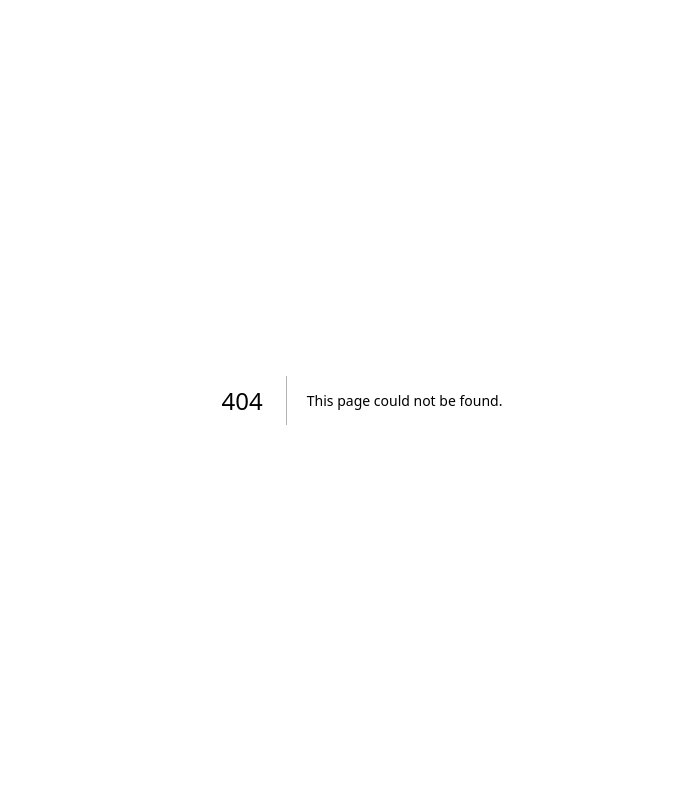
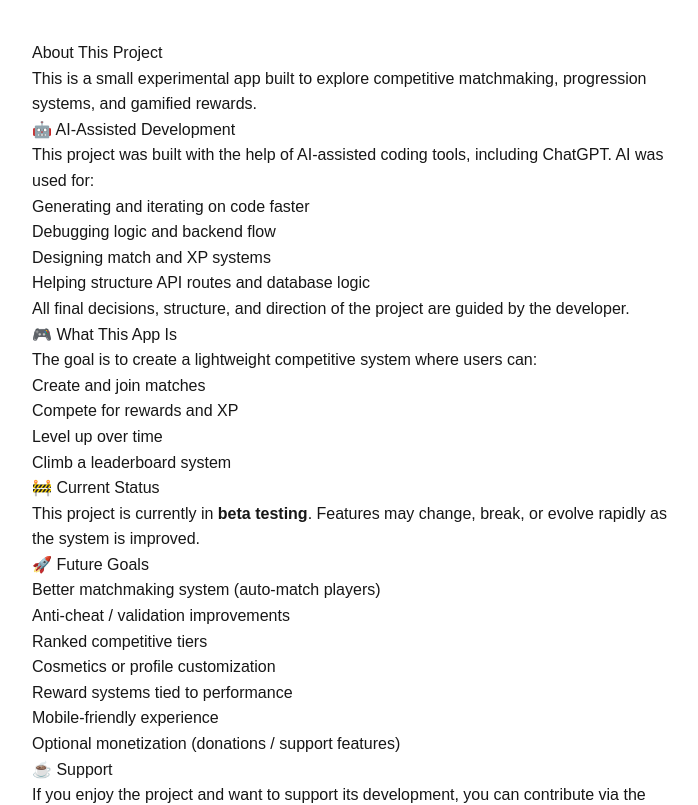
Before and after one commit to FTWJade/Bounty-app, a Next.js app: page /about in a window 1280 px wide. Before the commit this address had no page. Shown: the top 805 px of the page, without its empty margins (278-976 px from the left). Built offline with nearby package versions, Linux system fonts and the light colour scheme.

Commit message:
first beta deploy

```diff
--- /dev/null
+++ b/app/about/page.tsx
@@ -0,0 +1,88 @@
+"use client";
+
+import Link from "next/link";
+
+export default function AboutPage() {
+  return (
+    <main
+      style={{
+        maxWidth: 700,
+        margin: "0 auto",
+        padding: "40px 20px",
+        fontFamily: "Arial",
+        lineHeight: 1.6,
+      }}
+    >
+      <h1>About This Project</h1>
+
+      <p>
+        This is a small experimental app built to explore competitive
+        matchmaking, progression systems, and gamified rewards.
+      </p>
+
+      <h2>🤖 AI-Assisted Development</h2>
+
+      <p>
+        This project was built with the help of AI-assisted coding tools,
+        including ChatGPT. AI was used for:
+      </p>
+
+      <ul>
+        <li>Generating and iterating on code faster</li>
+        <li>Debugging logic and backend flow</li>
+        <li>Designing match and XP systems</li>
+        <li>Helping structure API routes and database logic</li>
+      </ul>
+
+      <p>
+        All final decisions, structure, and direction of the project are
+        guided by the developer.
+      </p>
+
+      <h2>🎮 What This App Is</h2>
+
+      <p>
+        The goal is to create a lightweight competitive system where users can:
+      </p>
+
+      <ul>
+        <li>Create and join matches</li>
+        <li>Compete for rewards and XP</li>
+        <li>Level up over time</li>
+        <li>Climb a leaderboard system</li>
+      </ul>
+
+      <h2>🚧 Current Status</h2>
+
+      <p>
+        This project is currently in <b>beta testing</b>. Features may change,
+        break, or evolve rapidly as the system is improved.
+      </p>
+
+      <h2>🚀 Future Goals</h2>
+
+      <ul>
+        <li>Better matchmaking system (auto-match players)</li>
+        <li>Anti-cheat / validation improvements</li>
+        <li>Ranked competitive tiers</li>
+        <li>Cosmetics or profile customization</li>
+        <li>Reward systems tied to performance</li>
+        <li>Mobile-friendly experience</li>
+        <li>Optional monetization (donations / support features)</li>
+      </ul>
+
+      <h2>☕ Support</h2>
+
+      <p>
+        If you enjoy the project and want to support its development, you can
+        contribute via the support link in the main app.
+      </p>
+
+      <hr style={{ margin: "30px 0" }} />
+
+      <Link href="/" style={{ color: "blue" }}>
+        ← Back to app
+      </Link>
+    </main>
+  );
+}
--- a/app/api/match/get/route.ts
+++ b/app/api/match/get/route.ts
@@ -5,7 +5,6 @@ const EXPIRE_MINUTES = 10;
 function isExpired(match: any) {
   const createdTime = new Date(match.created_at).getTime();
   const now = Date.now();
-
   return now - createdTime > EXPIRE_MINUTES * 60 * 1000;
 }
 
@@ -19,28 +18,57 @@ export async function GET(req: Request) {
 
   const { data: match, error } = await supabaseAdmin
     .from("matches")
-    .select(`
-      *,
-      creator:bounties!matches_creator_id_fkey(username),
-      opponent:bounties!matches_opponent_id_fkey(username)
-    `)
+    .select("*")
     .eq("id", id)
     .single();
 
-  // ❌ not found
   if (!match || error) {
     return Response.json({ error: "Not found" }, { status: 404 });
   }
 
-  // 🧠 auto-expire logic
+  // 👇 fetch creator
+  const { data: creator } = await supabaseAdmin
+    .from("bounties")
+    .select("username")
+    .eq("user_id", match.creator_id)
+    .single();
+
+  // 👇 fetch opponent (if exists)
+  let opponent = null;
+
+  if (match.opponent_id) {
+    const { data } = await supabaseAdmin
+      .from("bounties")
+      .select("username")
+      .eq("user_id", match.opponent_id)
+      .single();
+
+    opponent = data;
+  }
+
+  // 🧠 expire logic
   if (match.status === "open" && isExpired(match)) {
     await supabaseAdmin
       .from("matches")
       .update({ status: "cancelled" })
       .eq("id", match.id);
 
-    match.status = "cancelled";
+    return Response.json({
+      data: {
+        ...match,
+        status: "cancelled",
+        creator,
+        opponent,
+      },
+    });
   }
 
-  return Response.json({ data: match });
+  // ✅ ALWAYS include creator + opponent
+  return Response.json({
+    data: {
+      ...match,
+      creator,
+      opponent,
+    },
+  });
 }
--- a/app/page.tsx
+++ b/app/page.tsx
@@ -22,23 +22,27 @@ const [didCreateMatch, setDidCreateMatch] = useState(false);
 const isMatchVisible =
   currentMatch &&
   currentMatch.status !== "finished" &&
-  currentMatch.status !== "expired";
+  currentMatch.status !== "expired" &&
+  currentMatch.status !== "cancelled";
+const getUsername = (user: any) => {
+  if (!user) return "Waiting...";
+  if (Array.isArray(user)) return user[0]?.username || "Waiting...";
+  return user.username || "Waiting...";
+};
 
-const addDebugXP = (amount: number) => {
-  const newPoints = points + amount;
+// const addDebugXP = (amount: number) => {
+//   const newPoints = points + amount;
 
-    const inMatch =
-    currentMatch?.status === "open" ||
-    currentMatch?.status === "active";
-
-    const canVote = currentMatch?.status === "active";
+//     const inMatch =
+//     currentMatch?.status === "open" ||
+//     currentMatch?.status === "active";
 
 
-  setPoints(newPoints);
-  animateXP(newPoints);
+//   setPoints(newPoints);
+//   animateXP(newPoints);
 
-  console.log("🧪 DEBUG XP ADDED:", amount, "NEW TOTAL:", newPoints);
-};
+//   console.log("🧪 DEBUG XP ADDED:", amount, "NEW TOTAL:", newPoints);
+// };
 
 
   const animateXP = (target: number) => {
@@ -96,7 +100,11 @@ useEffect(() => {
       const match = data.data;
 
       setCurrentMatch(match);
-      if (match.status === "finished" || match.status === "expired") {
+      if (
+        match.status === "finished" ||
+        match.status === "expired" ||
+        match.status === "cancelled"
+      ) {
         clearInterval(interval);
         active = false;
 
@@ -241,9 +249,38 @@ const btn = {
       fontFamily: "Arial"
     }}>
 
+      <div
+  style={{
+    position: "absolute",
+    top: 10,
+    left: 10,
+    fontSize: 14,
+  }}
+>
+  <a
+    href="/about"
+    style={{
+      color: "#555",
+      textDecoration: "none",
+    }}
+  >
+    About
+  </a>
+</div>
+
 <button
   style={{ ...btn, background: "#444", color: "white" }}
   onClick={async () => {
+
+    await fetch("/api/bounty", {
+  method: "POST",
+  headers: { "Content-Type": "application/json" },
+  body: JSON.stringify({
+    user_id: session.user.id,
+    username: session.user.name,
+  }),
+});
+
     const res = await fetch("/api/match/create", {
       method: "POST",
       headers: { "Content-Type": "application/json" },
@@ -255,8 +292,12 @@ const btn = {
     console.log("CREATE RESULT:", result);
 
 if (result.data) {
-  setCurrentMatch(result.data);
-  setMatchId(result.data.id);
+  // 🔥 fetch full match with joins
+  const res = await fetch(`/api/match/get?id=${result.data.id}`);
+  const full = await res.json();
+
+  setCurrentMatch(full.data);
+  setMatchId(full.data.id);
   setDidCreateMatch(true);
 }
   }}
@@ -344,9 +385,13 @@ onClick={async () => {
 
     <p>ID: {currentMatch.id}</p>
     <p>Status: {currentMatch.status}</p>
-
-    <p>Creator: {currentMatch.creator?.username || currentMatch.creator_id}</p>
-    <p>Opponent: {currentMatch.opponent?.username || "Waiting..."}</p>
+<p>
+  Creator:{" "}
+  {currentMatch.creator_id === session.user.id
+    ? session.user.name
+    : getUsername(currentMatch.creator)}
+</p>
+    <p>Opponent: {getUsername(currentMatch.opponent)}</p>
   </div>
 )}
 
@@ -388,7 +433,7 @@ onClick={async () => {
 </p>
 
       <p>Current bounty: ${bounty}</p>
-      <input
+      {/* <input
         value={input}
         onChange={(e) => setInput(e.target.value)}
         placeholder="Set bounty amount"
@@ -396,7 +441,7 @@ onClick={async () => {
           padding: "10px",
           marginTop: "10px"
         }}
-      />
+      /> */}
 
 <div style={{ marginTop: 30, textAlign: "center" }}>
   <h2>🏆 Leaderboard</h2>
@@ -422,7 +467,7 @@ onClick={async () => {
   ))}
 </div>
 
-<button
+  {/* <button
     onClick={() => addDebugXP(50)}
     style={{
       marginTop: "20px",
@@ -433,13 +478,9 @@ onClick={async () => {
     }}
   >
     🧪 Add 50 XP (Debug)
-</button>
+  </button> */}
 
-<button onClick={() => addDebugXP(10)}>+10 XP</button>
-<button onClick={() => addDebugXP(50)}>+50 XP</button>
-<button onClick={() => addDebugXP(120)}>+120 XP (level test)</button>
-
-<button
+{/* <button
 onClick={async () => {
   console.log("SESSION:", session);
   console.log("USER ID:", session?.user?.id);
@@ -472,9 +513,10 @@ await fetch("/api/bounty", {
   }}
 >
   Save Bounty
-</button>
+</button> */}
 
-<button
+
+    {/* <button
       style={{
         ...btn,
         background: "orange",
@@ -499,14 +541,11 @@ onClick={async () => {
 
       const createData = await createRes.json();
 
-  if (!createData.data) {
-    console.error("❌ match creation failed");
-    return;
-  }
+      if (!createData.data) return;
 
       await new Promise((r) => setTimeout(r, 300));
 
-  const res = await fetch("/api/match/finish", {
+      await fetch("/api/match/finish", {
         method: "POST",
         headers: { "Content-Type": "application/json" },
         body: JSON.stringify({
@@ -515,26 +554,39 @@ onClick={async () => {
         }),
       });
 
-  const text = await res.text();
-  console.log("FINISH RAW:", text);
+      await loadUser(session.user.id);
 
-  try {
-    const data = JSON.parse(text);
-    console.log("FINISH PARSED:", data);
-  } catch (e) {
-    console.error("❌ NOT JSON RESPONSE");
-  }
-
-  // 🔥 THIS IS THE MISSING PART
       setPopup("🧪 Debug match finished!");
       setCurrentMatch(null);
       setMatchId("");
       setDidCreateMatch(false);
-  await loadUser(session.user.id);
+
+      return;
     }}
     >
       🧪 SIMULATE MATCH WIN (DEBUG)
+    </button> */}
+
+<a
+  href="https://www.buymeacoffee.com/justsojaded"
+  target="_blank"
+  rel="noopener noreferrer"
+>
+  <button
+    style={{
+      marginTop: "20px",
+      padding: "10px 16px",
+      background: "#FFDD00",
+      color: "#000",
+      borderRadius: "8px",
+      fontWeight: "bold",
+      border: "none",
+      cursor: "pointer",
+    }}
+  >
+    ☕ Buy me a coffee
   </button>
+</a>
 
       <button
         onClick={() => signOut()}
```
Lines whose indentation alone changed are shown as unchanged.
